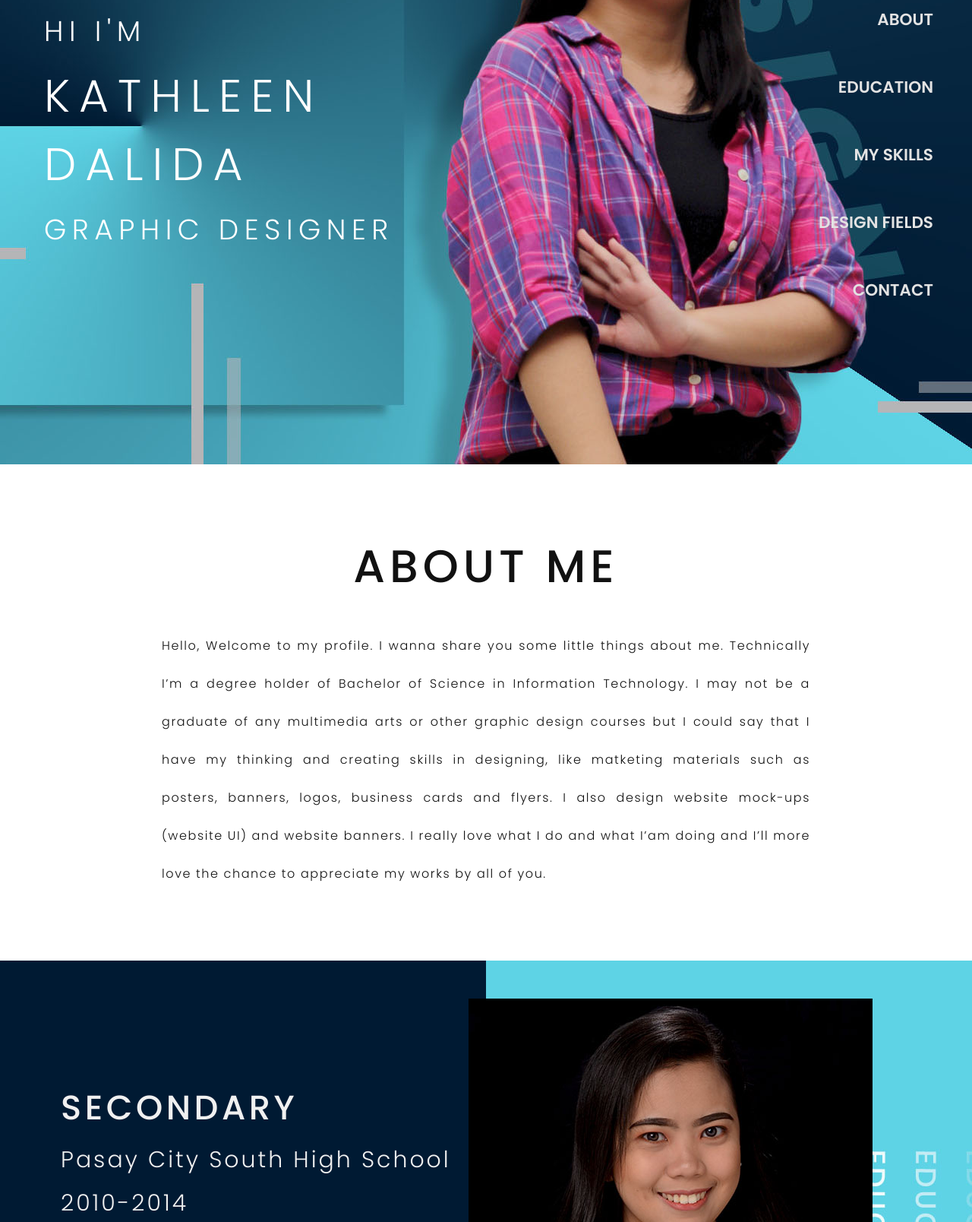
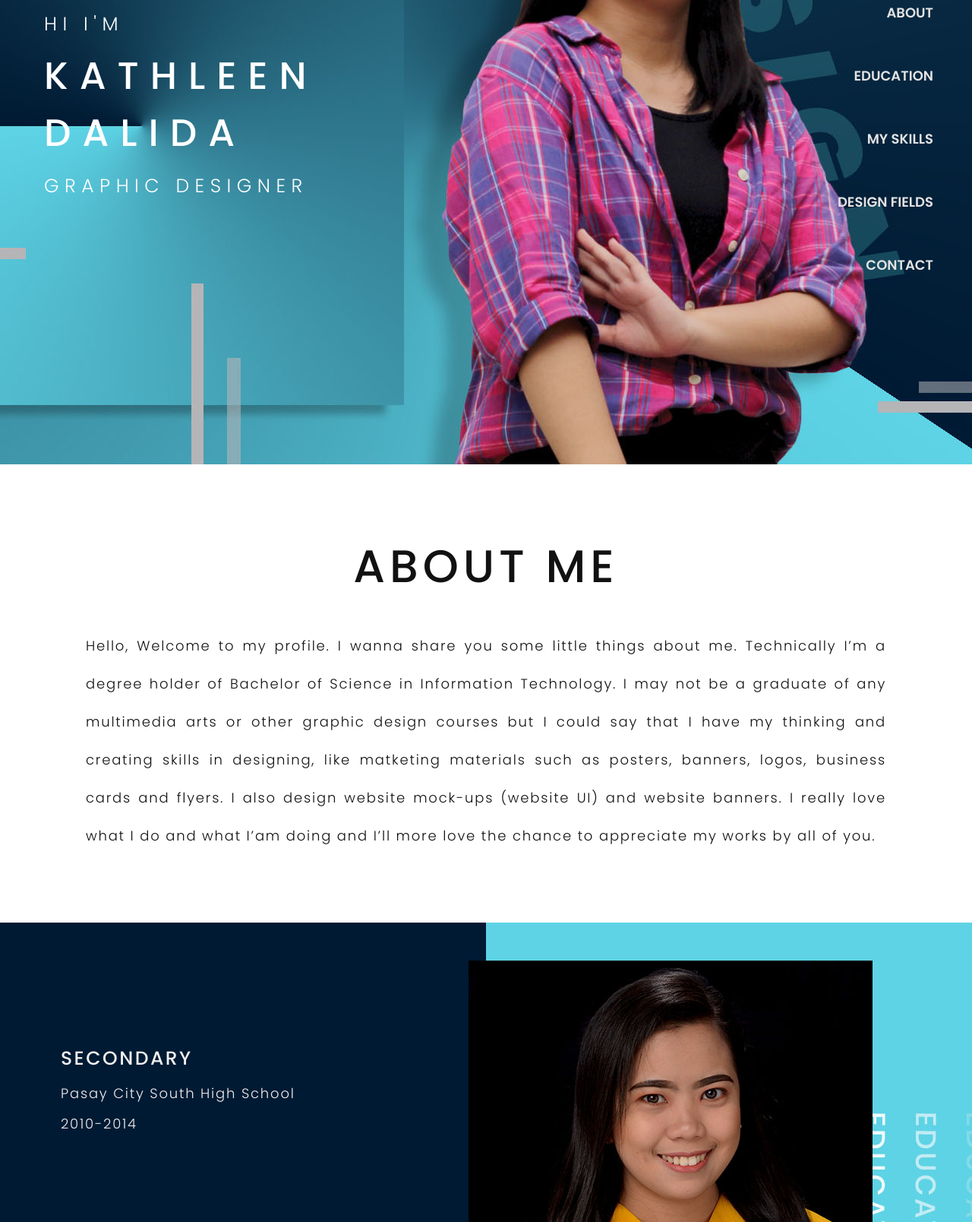
Before and after one commit to giovictor/kathleen-dalida-profile, a Gatsby site: page / in a window 1280 px wide. Shown: the part 268-1876 px from the top of the page at 76% size. Built offline with nearby package versions, Linux system fonts and the light colour scheme; Gatsby itself is replaced by a stand-in of ours.

Commit message:
Changed font sizes

```diff
--- a/src/components/Contact/index.js
+++ b/src/components/Contact/index.js
@@ -1,11 +1,12 @@
 import React from "react"
+import Menu from '../menu'
 
 import styles from '../../styles/contact.module.css'
 
 const Contact = () => (
     <div className={styles.contact} id="contact">
         <div className={styles.menu}>
-
+            <Menu mode="contactNav" />
         </div>
 
         <div className={styles.details}>
--- a/src/styles/about.module.css
+++ b/src/styles/about.module.css
@@ -22,7 +22,7 @@
 .body {
     margin-top:35px;
     margin-bottom:89px;
-    font-size:29.96 px;
+    font-size:18px;
     letter-spacing:0.1em;
     font-weight:300;
     text-align:justify;
@@ -30,10 +30,6 @@
 }
 
 @media screen and (max-width:1366px) {
-    .about {
-        padding-left: 213px;
-        padding-right: 213px;
-    }
     .body {
         line-height:50px;
     }
--- a/src/styles/designFields.module.css
+++ b/src/styles/designFields.module.css
@@ -6,7 +6,7 @@
 }
 
 .heading {
-    font-size:44.94px;
+    font-size:25px;
     letter-spacing:0.1em;
     text-transform:uppercase;
     color:#ffffff;
@@ -30,7 +30,7 @@
 }
 
 .fieldText {
-    font-size:44.94px;
+    font-size:25px;
     letter-spacing:0.1em;
     text-transform:uppercase;
     color:#ffffff;
--- a/src/styles/education.module.css
+++ b/src/styles/education.module.css
@@ -25,14 +25,14 @@
 }
 
 .historyTitle {
-    font-size:44.94px;
+    font-size:25px;
     font-weight:500;
     letter-spacing:0.1em;
     margin-bottom: 8px;
 }
 
 .historyDegree, .historySchool, .historySchoolYear {
-    font-size:29.96px;
+    font-size:18px;
     font-weight:300;
     letter-spacing:0.1em;
     margin-bottom:13px;
--- a/src/styles/header.module.css
+++ b/src/styles/header.module.css
@@ -17,16 +17,17 @@
 
 .greeting, .firstName, .lastName, .job {
     text-transform: uppercase;
-    font-size:37.45px;
+    font-size:25px;
     font-weight:300;
     color:#ffffff;
     margin-top:0;
     margin-bottom:12px;
-    letter-spacing: 0.2em;
+    letter-spacing: 0.3em;
 }
 
 .firstName, .lastName {
-    font-size:59.92px;
+    font-size:50px;
+    font-weight:500;
 }
 
 .firstName {
--- a/src/styles/menu.module.css
+++ b/src/styles/menu.module.css
@@ -29,7 +29,7 @@
 }
 
 .headerNav .link {
-    font-size:21.57px;
+    font-size:18px;
     font-weight:600;
     letter-spacing: 0.2em;
 }
--- a/src/styles/skills.module.css
+++ b/src/styles/skills.module.css
@@ -9,7 +9,7 @@
 }
 
 .heading {
-    font-size:44.94px;
+    font-size:25px;
     letter-spacing:0.1em;
     color:#001a33;
     text-transform:uppercase;
```
